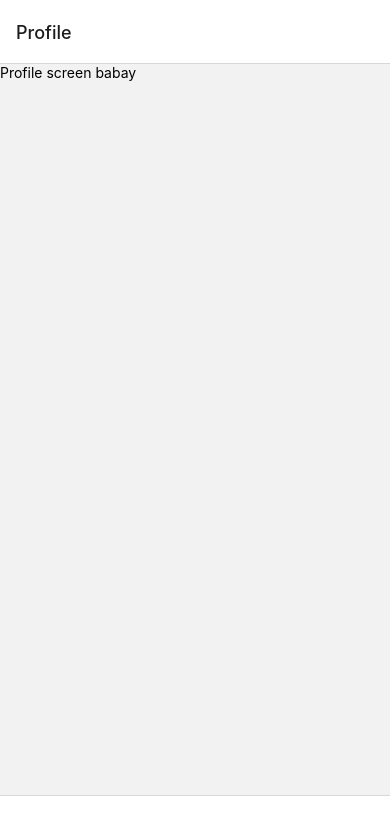
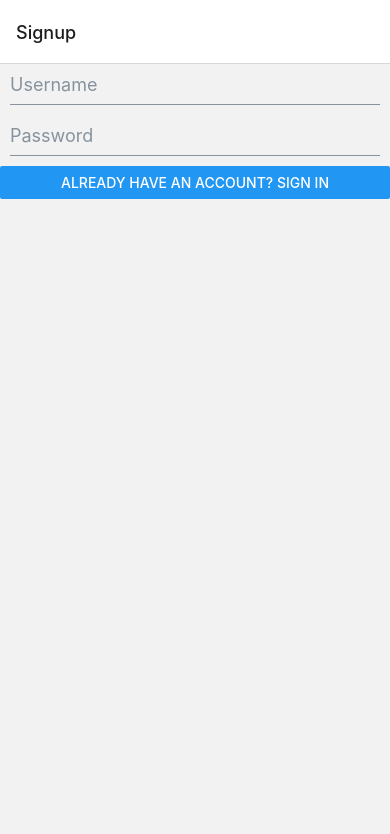
Before and after one commit to cgalatro2/mobileTwitterClone, a React Native app: screen /Profile in a window 390 px wide. Shown: the top 834 px of the page. Built offline with nearby package versions, Linux system fonts and the light colour scheme; no server answers; some icons are missing.

Commit message:
added nonfunctional frontend auth and coresp nav

```diff
--- a/app.json
+++ b/app.json
@@ -13,7 +13,10 @@
     },
     "assetBundlePatterns": ["**/*"],
     "ios": {
-      "supportsTablet": true
+      "supportsTablet": true,
+      "config": {
+        "usesNonExemptEncryption": false
+      }
     },
     "android": {
       "adaptiveIcon": {
--- a/package.json
+++ b/package.json
@@ -12,12 +12,16 @@
     "@react-navigation/bottom-tabs": "^6.5.8",
     "@react-navigation/native": "^6.1.7",
     "@react-navigation/native-stack": "^6.9.13",
+    "@rneui/base": "^4.0.0-rc.8",
+    "@rneui/themed": "^4.0.0-rc.8",
     "axios": "^1.5.0",
     "expo": "~49.0.7",
+    "expo-secure-store": "^12.3.1",
     "expo-status-bar": "~1.6.0",
     "react": "18.2.0",
     "react-native": "0.72.3",
     "react-native-feather": "^1.1.2",
+    "react-native-reanimated": "^3.4.2",
     "react-native-safe-area-context": "^4.7.1",
     "react-native-screens": "^3.24.0",
     "react-native-svg": "^13.12.0",
--- a/src/App.tsx
+++ b/src/App.tsx
@@ -1,15 +1,20 @@
-import React from "react";
+import { useEffect, useReducer } from "react";
 import { QueryClient, QueryClientProvider } from "react-query";
 import { registerRootComponent } from "expo";
 import { NavigationContainer } from "@react-navigation/native";
 import { createBottomTabNavigator } from "@react-navigation/bottom-tabs";
+import { createNativeStackNavigator } from "@react-navigation/native-stack";
 import { Home, User } from "react-native-feather";
 import axios from "axios";
+import * as SecureStore from "expo-secure-store";
 
 import HomeScreen from "@screens/HomeScreen";
 import ProfileScreen from "@screens/ProfileScreen";
+import SignupScreen from "@screens/SignupScreen";
+import LoginScreen from "@screens/LoginScreen";
 
 const Tab = createBottomTabNavigator();
+const Stack = createNativeStackNavigator();
 
 const defaultQueryFn = async ({ queryKey }) => {
   const { data } = await axios.get(
@@ -26,9 +31,66 @@ const queryClient = new QueryClient({
 });
 
 export default function App() {
+  const [state, dispatch] = useReducer(
+    (prevState, action) => {
+      switch (action.type) {
+        case "RESTORE_TOKEN":
+          return {
+            ...prevState,
+            userToken: action.token,
+            isLoading: false,
+          };
+        case "SIGN_IN":
+          return {
+            ...prevState,
+            isSignout: false,
+            userToken: action.token,
+          };
+        case "SIGN_OUT":
+          return {
+            ...prevState,
+            isSignout: true,
+            userToken: null,
+          };
+      }
+    },
+    {
+      isLoading: true,
+      isSignout: false,
+      userToken: null,
+    }
+  );
+
+  useEffect(() => {
+    // Fetch the token from storage then navigate to our appropriate place
+    const getAuthToken = async () => {
+      let userToken: string;
+
+      try {
+        userToken = await SecureStore.getItemAsync("userToken");
+      } catch (e) {
+        console.log(`Error getting token: ${e}`);
+      }
+
+      // After restoring token, we may need to validate it in production apps
+
+      // This will switch to the App screen or Auth screen and this loading
+      // screen will be unmounted and thrown away.
+      dispatch({ type: "RESTORE_TOKEN", token: userToken });
+    };
+
+    getAuthToken();
+  }, []);
+
   return (
     <QueryClientProvider client={queryClient}>
       <NavigationContainer>
+        {state.userToken == null ? (
+          <Stack.Navigator>
+            <Stack.Screen name="Signup" component={SignupScreen} />
+            <Stack.Screen name="Login" component={LoginScreen} />
+          </Stack.Navigator>
+        ) : (
           <Tab.Navigator
             screenOptions={({ route }) => ({
               tabBarIcon: ({ focused }) => {
@@ -53,6 +115,7 @@ export default function App() {
               options={{ title: "Profile" }}
             />
           </Tab.Navigator>
+        )}
       </NavigationContainer>
     </QueryClientProvider>
   );
--- /dev/null
+++ b/src/screens/LoginScreen.tsx
@@ -0,0 +1,31 @@
+import { useContext, useState } from "react";
+import { View, Button } from "react-native";
+import { Input } from "@rneui/themed";
+
+export default function LoginScreen({ navigation }) {
+  const [username, setUsername] = useState("");
+  const [password, setPassword] = useState("");
+
+  // const { signIn } = useContext(AuthContext);
+
+  return (
+    <View>
+      <Input
+        placeholder="Username"
+        value={username}
+        onChangeText={setUsername}
+      />
+      <Input
+        placeholder="Password"
+        value={password}
+        onChangeText={setPassword}
+        secureTextEntry
+      />
+      <Button
+        title="Already have an account? Sign in"
+        onPress={() => navigation.navigate("Login")}
+      />
+      {/* <Button title="Sign in" onPress={() => signIn({ username, password })} /> */}
+    </View>
+  );
+}
--- /dev/null
+++ b/src/screens/SignupScreen.tsx
@@ -0,0 +1,31 @@
+import { useContext, useState } from "react";
+import { View, Button } from "react-native";
+import { Input } from "@rneui/themed";
+
+export default function SignupScreen({ navigation }) {
+  const [username, setUsername] = useState("");
+  const [password, setPassword] = useState("");
+
+  // const { signIn } = useContext(AuthContext);
+
+  return (
+    <View>
+      <Input
+        placeholder="Username"
+        value={username}
+        onChangeText={setUsername}
+      />
+      <Input
+        placeholder="Password"
+        value={password}
+        onChangeText={setPassword}
+        secureTextEntry
+      />
+      <Button
+        title="Already have an account? Sign in"
+        onPress={() => navigation.navigate("Login")}
+      />
+      {/* <Button title="Sign in" onPress={() => signIn({ username, password })} /> */}
+    </View>
+  );
+}
```
Also changed, not shown: 1 other file (tests, documents, lock files or other folders). Lines whose indentation alone changed are shown as unchanged.
